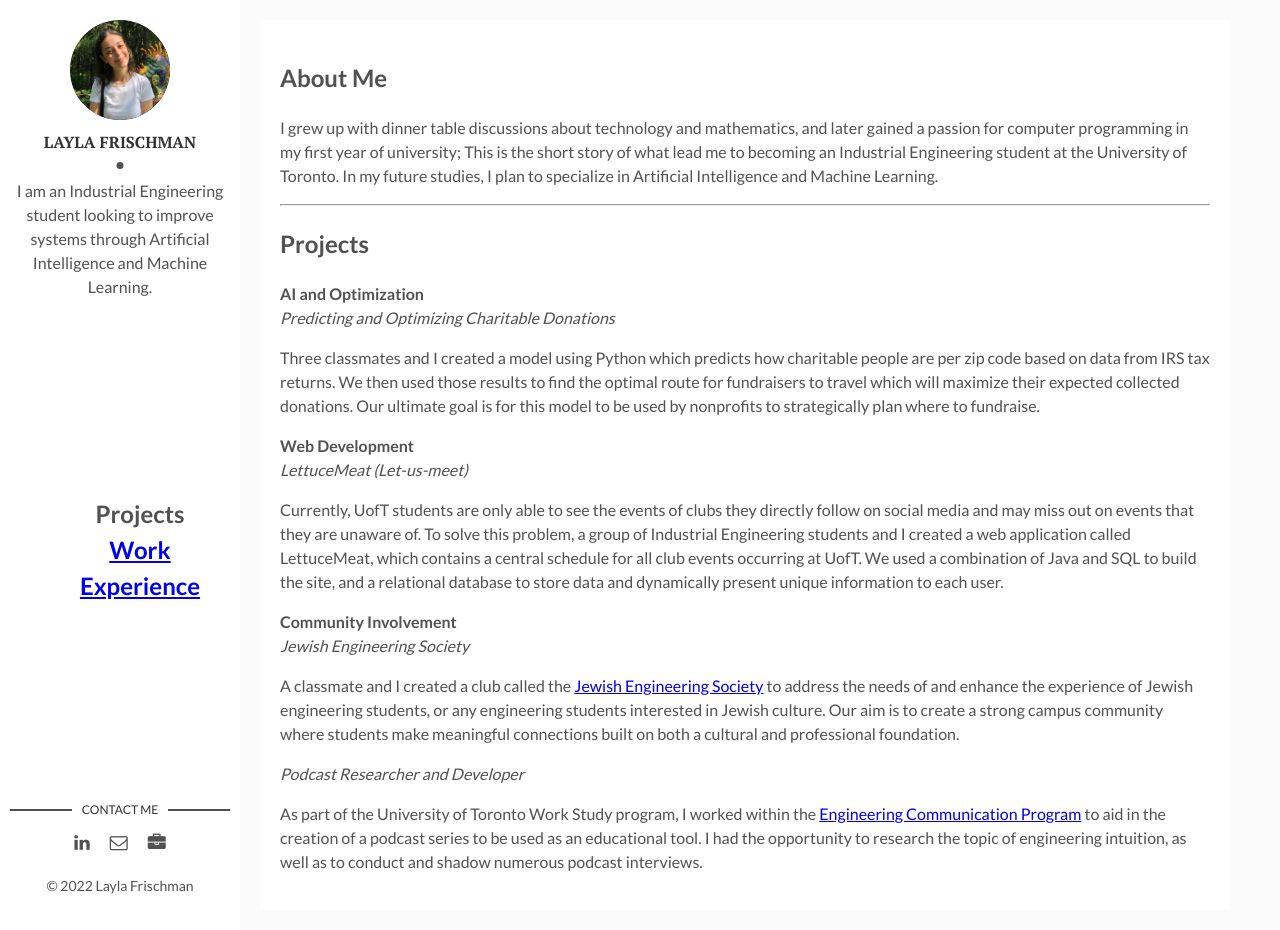
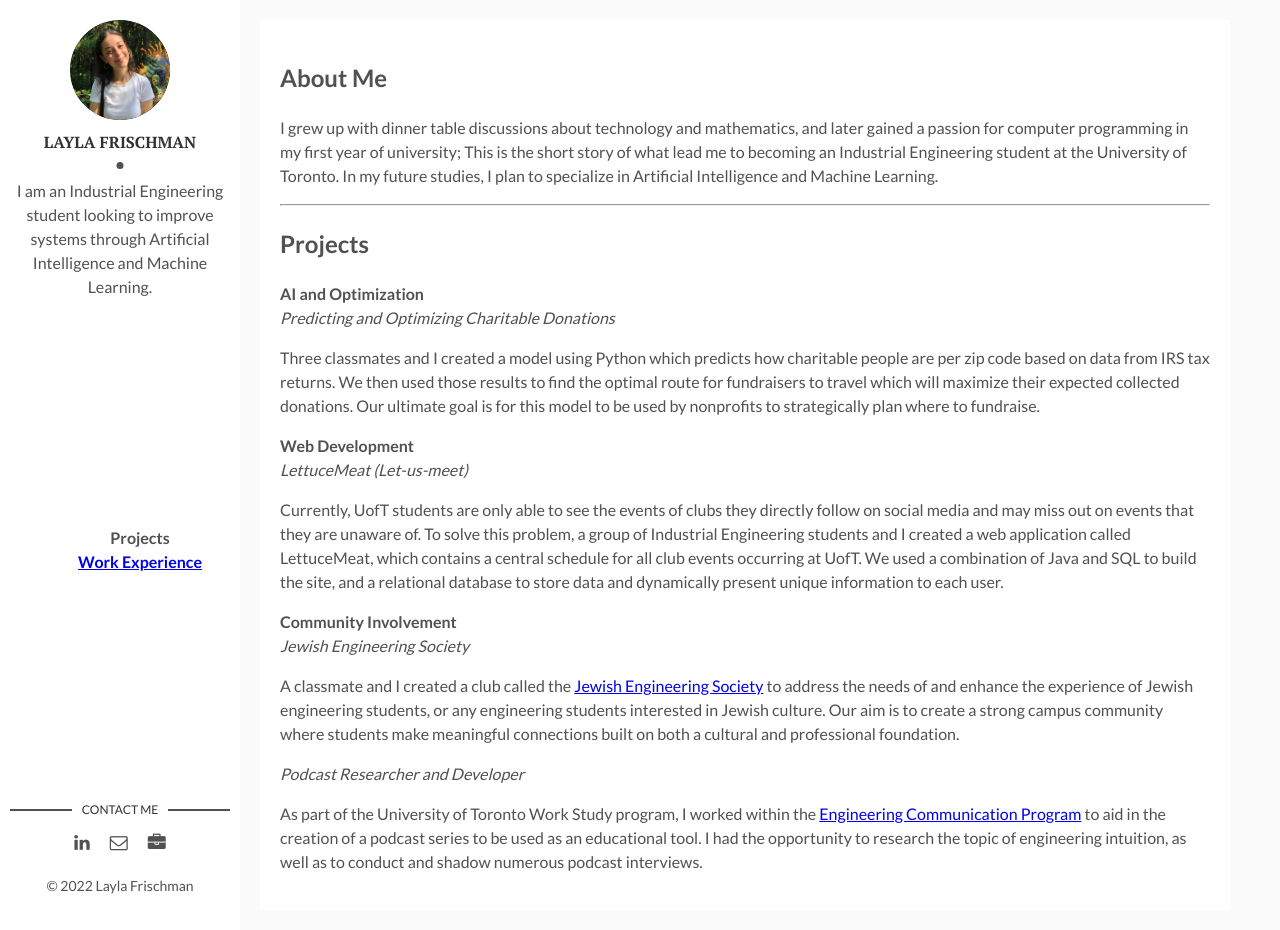
Before and after one commit to laylafrischman/laylafrischman.github.io, a Jekyll site: the page built from index.md, in a window 1280 px wide and 930 px high. Built offline with Jekyll 4.4.1, drawn with Linux system fonts in a browser that asks for light colours.

Commit message:
Update sidebar.html

```diff
--- a/_includes/sidebar.html
+++ b/_includes/sidebar.html
@@ -12,12 +12,12 @@
   <!-- navbar -->
 
   <div class="about">
-    <h2  style= "text-align: center;">
+    <h4  style= "text-align: center;">
     <ul style="list-style-type: none;>
   <li><a href="default.asp">Projects</a></li>
   <li><a href="news.asp">Work Experience</a></li>
   </ul>
-    </h2>
+    </h4>
   </div>
 
   <footer>
```
